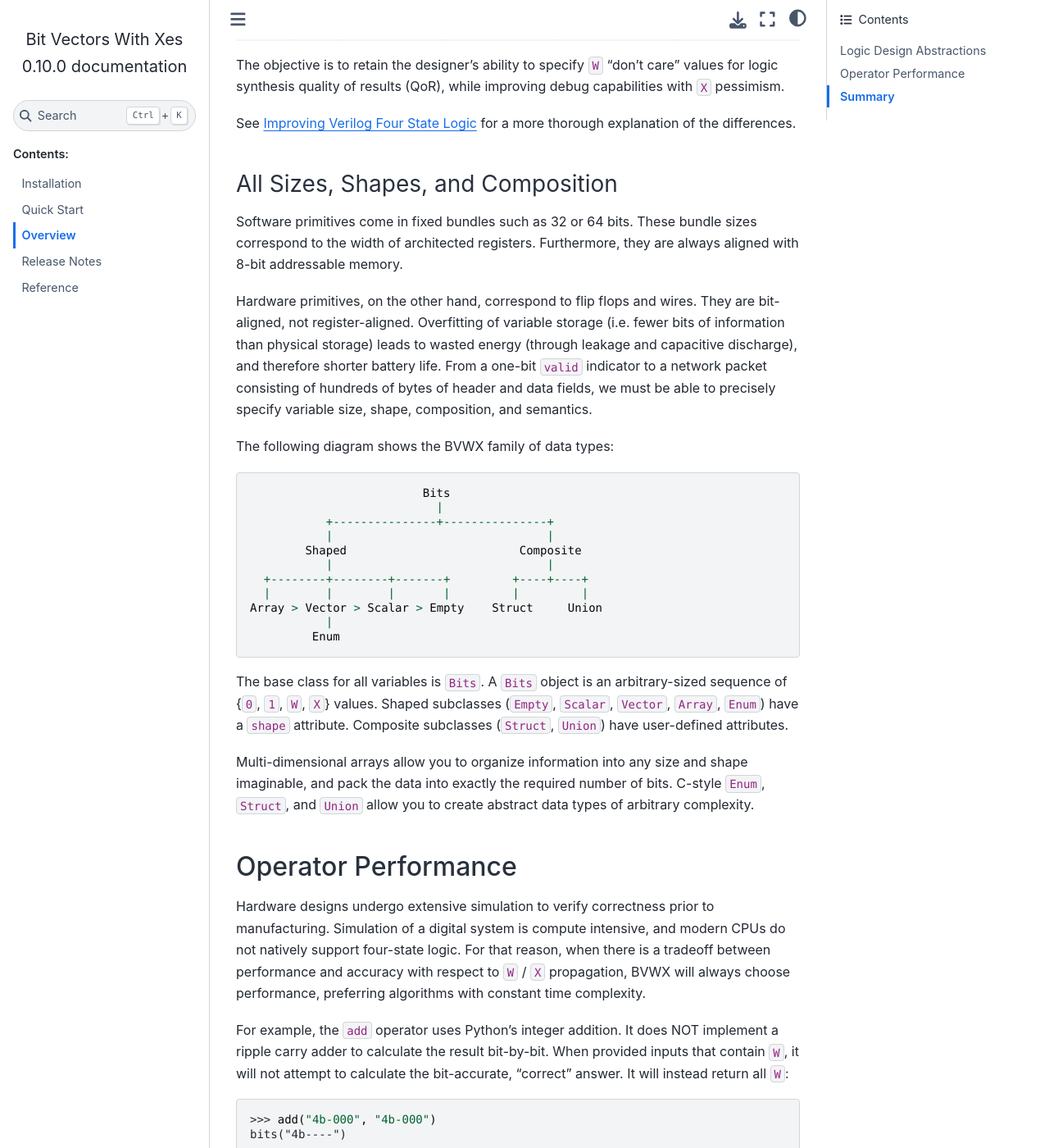
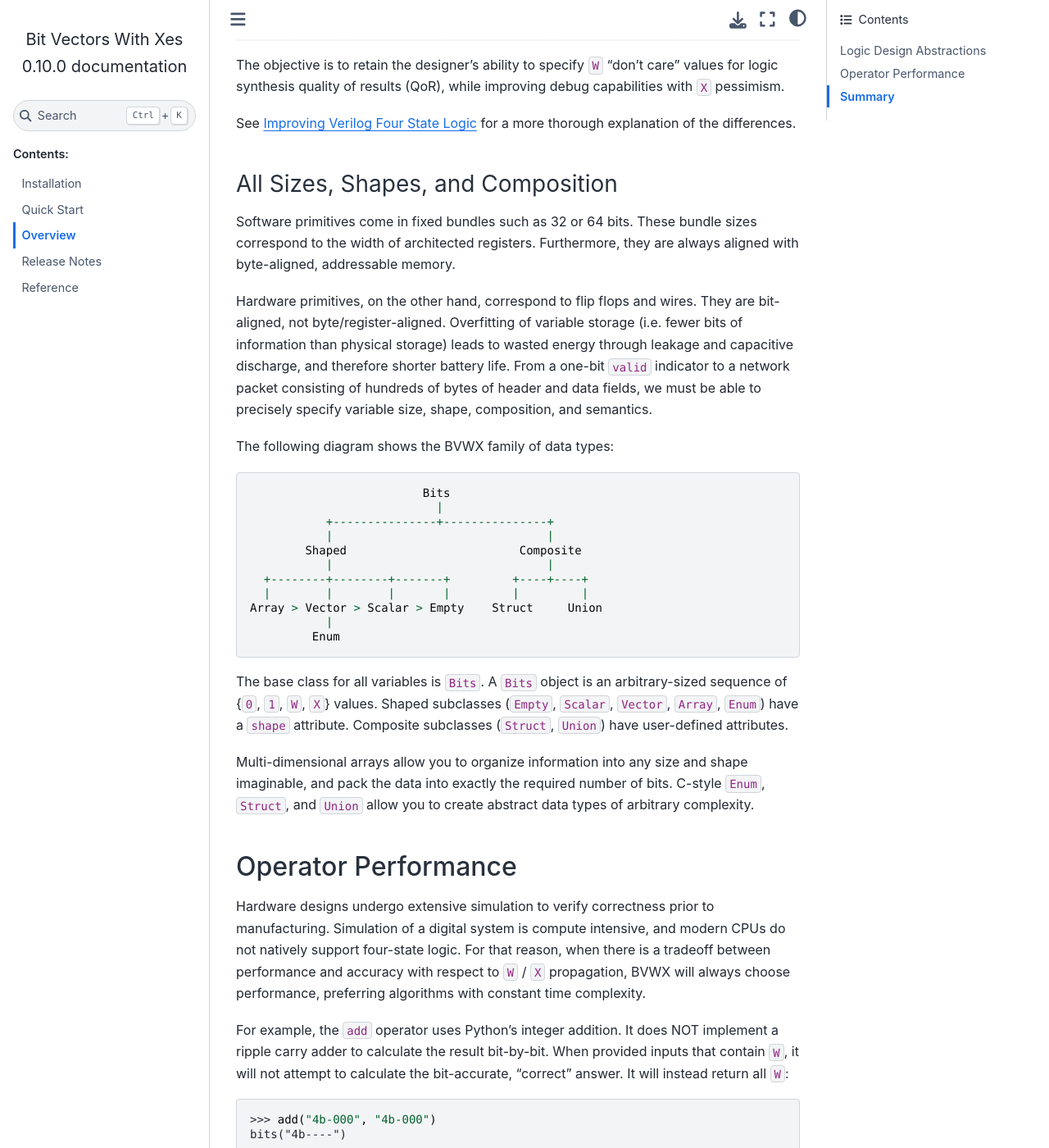
Before and after one commit to cjdrake/bvwx, a Sphinx documentation site: the page built from doc/source/overview.rst, in a window 1280 px wide and 1400 px high, scrolled down 2393 px. Shown: the whole window at 82% size. Built offline with Sphinx 7.4.7 and the Sphinx Book theme 1.1.4, drawn with Linux system fonts in a browser that asks for light colours; some of the changed text lies outside the part shown.

Commit message:
Edit overview

```diff
--- a/doc/source/overview.rst
+++ b/doc/source/overview.rst
@@ -57,7 +57,7 @@
 and deterministic information dissolves into analog signals and quantum uncertainty.
 To grapple with this,
 most HDLs provide uninitialized, unspecified, undriven, or uncertain values.
-For example, `VHDL`_ uses `std_logic_1164`_.
+For example, `VHDL`_ uses `Std_logic_1164`_.
 
 BVWX implements a four-state logic:
 
@@ -110,12 +110,12 @@
 
 Software primitives come in fixed bundles such as 32 or 64 bits.
 These bundle sizes correspond to the width of architected registers.
-Furthermore, they are always aligned with 8-bit addressable memory.
+Furthermore, they are always aligned with byte-aligned, addressable memory.
 
 Hardware primitives, on the other hand, correspond to flip flops and wires.
-They are bit-aligned, not register-aligned.
+They are bit-aligned, not byte/register-aligned.
 Overfitting of variable storage (i.e. fewer bits of information than physical storage)
-leads to wasted energy (through leakage and capacitive discharge),
+leads to wasted energy through leakage and capacitive discharge,
 and therefore shorter battery life.
 From a one-bit ``valid`` indicator to a network packet consisting of hundreds
 of bytes of header and data fields,
@@ -194,5 +194,5 @@
 .. _Espresso: https://ptolemy.berkeley.edu/projects/embedded/pubs/downloads/espresso
 .. _Systemverilog: https://standards.ieee.org/ieee/1800/7743
 .. _VHDL: https://standards.ieee.org/ieee/1076/3666/
-.. _STD_LOGIC_1164: https://standards.ieee.org/ieee/1164/1767/
+.. _Std_logic_1164: https://standards.ieee.org/ieee/1164/1767/
 .. _seqlogic: https://github.com/cjdrake/seqlogic
```
Also changed, not shown: other parts of doc/source/overview.rst (+1 -1 lines).
